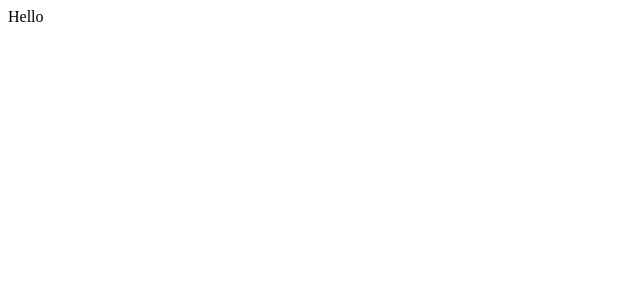
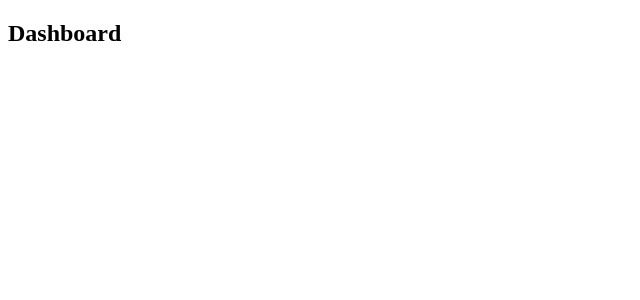
Before and after one commit to asoftcouch/DigiQs, a React (Create React App) app in the folder app-digiqs/: page / in a window 1280 px wide. Shown: the top 300 px of the page, without its empty margins (0-640 px from the left). Built offline with nearby package versions, Linux system fonts and the light colour scheme.

Commit message:
added React-router-dom

```diff
--- a/app-digiqs/package.json
+++ b/app-digiqs/package.json
@@ -9,6 +9,7 @@
     "node-sass": "^5.0.0",
     "react": "^17.0.1",
     "react-dom": "^17.0.1",
+    "react-router-dom": "^5.2.0",
     "react-scripts": "4.0.1",
     "web-vitals": "^0.2.4"
   },
--- a/app-digiqs/src/App.js
+++ b/app-digiqs/src/App.js
@@ -1,8 +1,14 @@
+
+import React from 'react';
+import {Switch, Route} from 'react-router-dom'
+import Dashboard from './pages/Dashboard';
 
 function App() {
   return (
     <div>
-      Hello
+      <Route path="/">
+        <Dashboard />
+      </Route>
     </div>
   );
 }
--- /dev/null
+++ b/app-digiqs/src/pages/Dashboard.js
@@ -0,0 +1,11 @@
+import React from 'react';
+
+const Dashboard = () => {
+    return (
+        <div>
+            <h2>Dashboard</h2>
+        </div>
+    )
+}
+
+export default Dashboard;
```
Also changed, not shown: app-digiqs/src/pages/Inventario.js (added), 2 other files (tests, documents, lock files or other folders).
